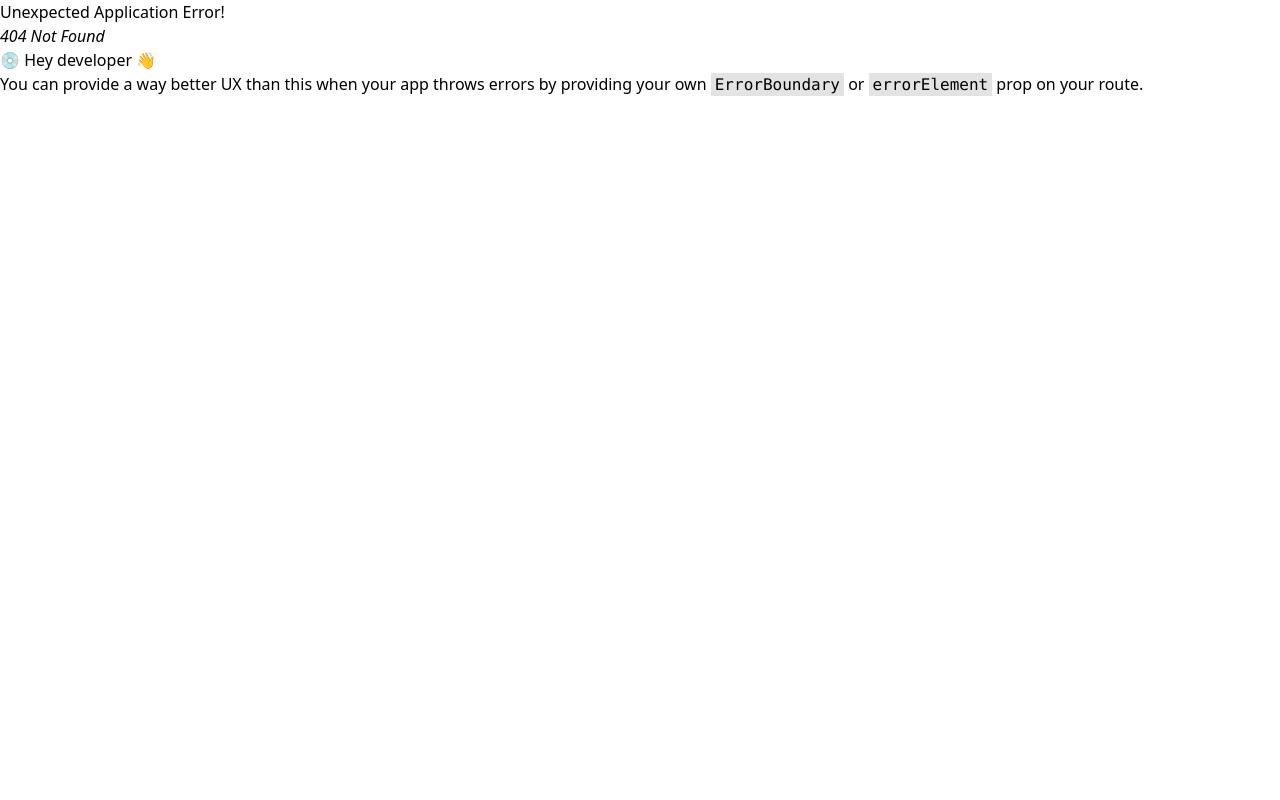
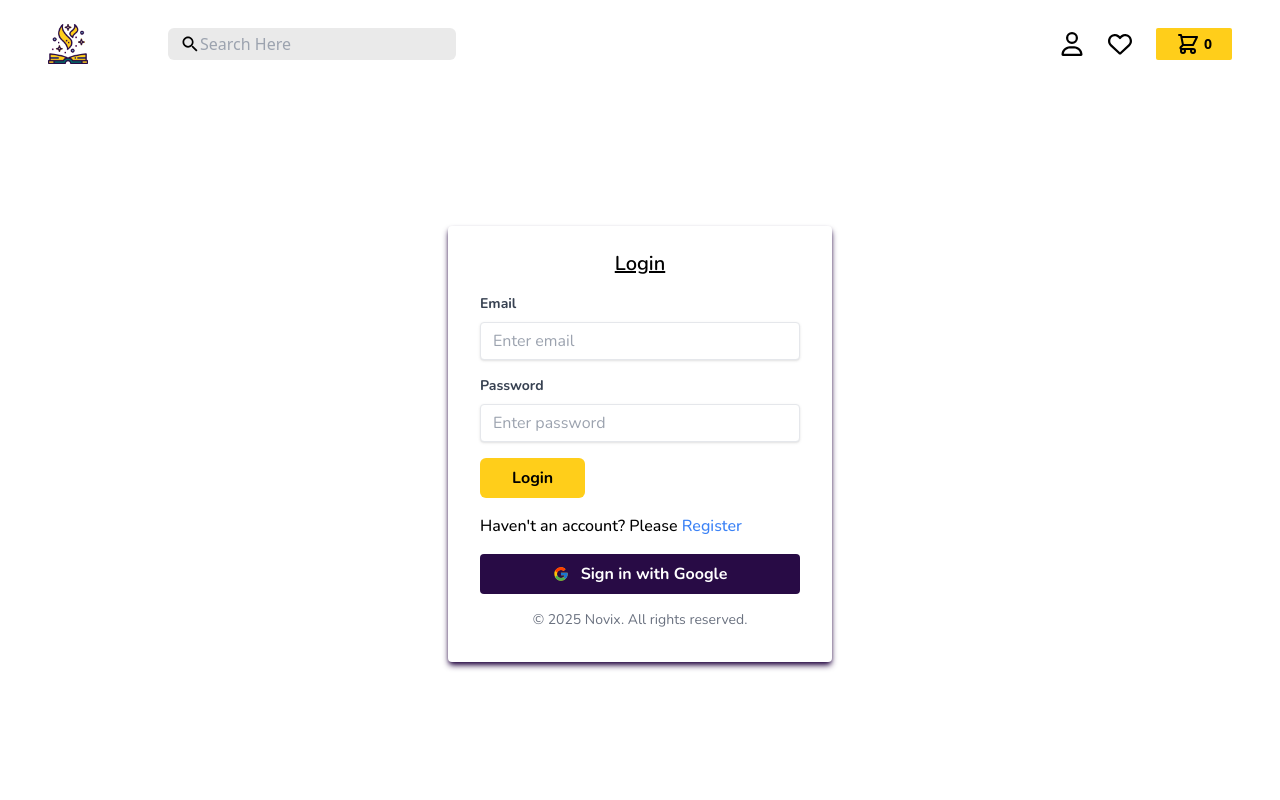
Before and after one commit to anand-144/Novix, a React (Vite) app in the folder frontend/: page /login in a window 1280 px wide. Before the commit this address had no page. Shown: the top 800 px of the page. Built offline with nearby package versions, Linux system fonts and the light colour scheme.

Commit message:
Done with Login Page

```diff
--- /dev/null
+++ b/frontend/src/components/Login.jsx
@@ -0,0 +1,66 @@
+import React, { useState } from 'react'
+import { Link } from 'react-router';
+import { FcGoogle } from "react-icons/fc";
+import { FaRegCopyright } from "react-icons/fa";
+
+const Login = () => {
+
+    const [message, setMessage] = useState('')
+
+  return (
+    <div className='h-[calc(100vh-120px)] flex justify-center items-center'>
+        <div className='w-full max-w-sm mx-auto bg-white shadow-md shadow-secondary rounded px-8 pt-6 pb-8 mb-4'>
+            <h2 className='text-xl font-semibold mb-4 text-center underline'>Login</h2>
+
+            <form>
+                <div className='mb-4'>
+                    <label className='block text-gray-700 text-sm font-bold mb-2' htmlFor="email">
+                        Email
+                    </label>
+                    <input type='email' name="email" id='email' placeholder='Enter email'
+                    className='shadow appearance-none border rounded w-full py-2 px-3 leading-tight focus:outline-none focus:shadow-outline'
+                    />
+                </div>
+
+                <div className='mb-4'>
+                    <label className='block text-gray-700 text-sm font-bold mb-2' htmlFor="email">
+                        Password
+                    </label>
+                    <input type='password' name="password" id='password' placeholder='Enter password'
+                    className='shadow appearance-none border rounded w-full py-2 px-3 leading-tight focus:outline-none focus:shadow-outline'
+                    />
+                </div>
+
+                {
+                    message && <p className='text-red-500 text-xs italic mb-3'>{message}</p>
+                }
+
+                <div className=''>
+                    <button className='bg-primary hover:bg-secondary text-black hover:text-white font-bold py-2 px-8 rounded-md focus:outline-none'>Login</button>
+                </div>
+            </form>
+
+            <p className='align-baseline font-medium mt-4 text-md'>Haven't an account? Please
+            <Link to="/register" className='text-blue-500 hover:text-blue-700'> Register</Link>
+            </p>
+
+            {/*Google Login*/}
+
+            <div className='mt-4'>
+                <button className='w-full flex flex-wrap gap-1 items-center justify-center
+                 bg-secondary hover:bg-emerald-900 text-white font-bold py-2 px-4 rounded focus:outline-none'>
+                    <FcGoogle className='mr-2'/>
+                    Sign in with Google
+                </button>
+            </div>
+
+            <p className='mt-4 text-center text-gray-500 text-sm'>
+            © 2025 Novix. All rights reserved.
+            </p>
+
+        </div>
+    </div>
+  )
+}
+
+export default Login
--- /dev/null
+++ b/frontend/src/components/Register.jsx
@@ -0,0 +1,11 @@
+import React from 'react'
+
+const Register = () => {
+  return (
+    <div>
+      R
+    </div>
+  )
+}
+
+export default Register
--- /dev/null
+++ b/frontend/src/components/index.js
@@ -0,0 +1,7 @@
+
+import {default as Login} from './Login.jsx';
+import {default as Navbar} from './Navbar.jsx';
+import {default as Footer} from './Footer.jsx';
+import {default as Register} from './Register.jsx';
+
+export {Login, Navbar, Footer , Register};
```
Also changed, not shown: frontend/src/routers/router.jsx (+10 -1 lines).
